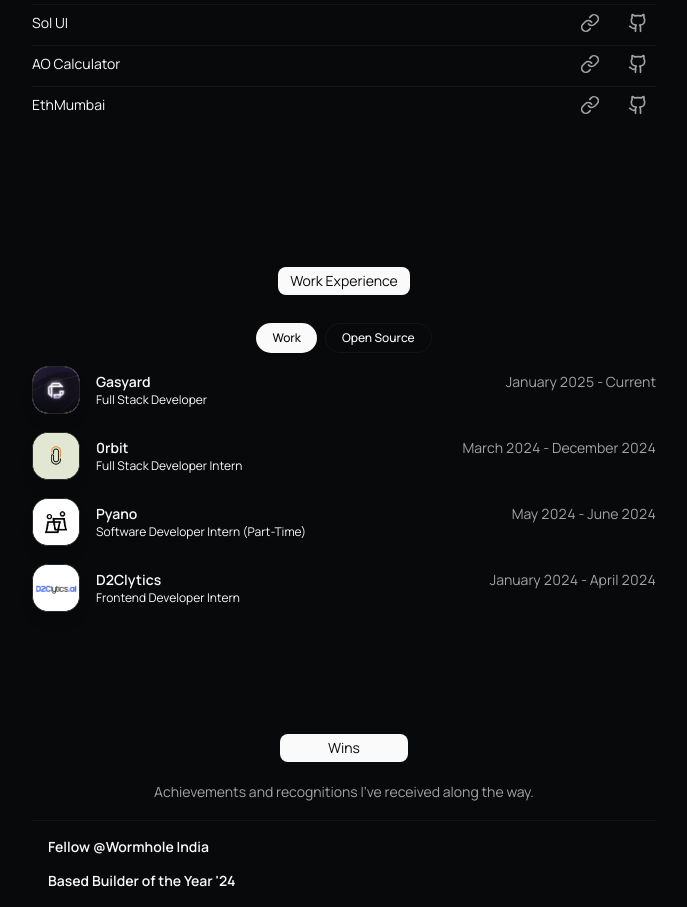
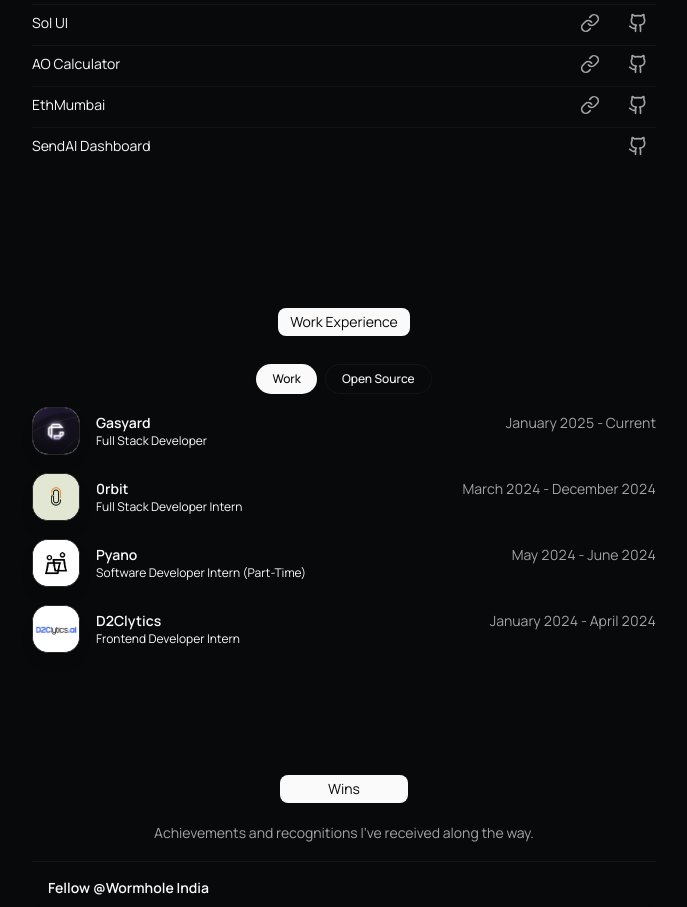
Before and after one commit to sahilkakwani9/portfolio, a Next.js app: page / in a window 1280 px wide. Shown: the part 1080-1987 px from the top of the page, without its empty margins (296-983 px from the left). Built offline with nearby package versions, Linux system fonts and the light colour scheme; a web font is replaced by a local one.

Commit message:
feat: add project

```diff
--- a/src/data/resume.tsx
+++ b/src/data/resume.tsx
@@ -165,6 +165,16 @@
             },
           ],
         },
+        "SendAI Dashboard": {
+          id: 4,
+          links: [
+            {
+              type: "Source",
+              href: "https://github.com/Not-Sarthak/sendai-dashboard",
+              icon: <GithubIcon className="size-9" />,
+            },
+          ],
+        },
       },
       Backend: {},
       "Full Stack": {},
@@ -195,8 +205,7 @@
         },
         "DAO - Foundry": {
           id: 2,
-          description:
-            "On-chain voting system for DAOs",
+          description: "On-chain voting system for DAOs",
           links: [
             {
               type: "Source",
@@ -207,8 +216,7 @@
         },
         "ERC - 4337 / Foundry": {
           id: 2,
-          description:
-            "A project to learn Account Abstraction using EIP-4337",
+          description: "A project to learn Account Abstraction using EIP-4337",
           links: [
             {
               type: "Source",
@@ -295,19 +303,19 @@
   },
   books: [
     {
-      title: "Think and Grow Rich - Napoleon Hill"
+      title: "Think and Grow Rich - Napoleon Hill",
     },
     {
-      title: "Before you Start Up - Pankaj Goyal"
+      title: "Before you Start Up - Pankaj Goyal",
     },
     {
-      title: "Zero to One - Peter Thiel"
+      title: "Zero to One - Peter Thiel",
     },
     {
-      title: "The 5 AM Club - Robin Sharma"
+      title: "The 5 AM Club - Robin Sharma",
     },
     {
-      title: "The Network State - Balaji Srinivasan"
-    }
+      title: "The Network State - Balaji Srinivasan",
+    },
   ],
 } as const;
```
